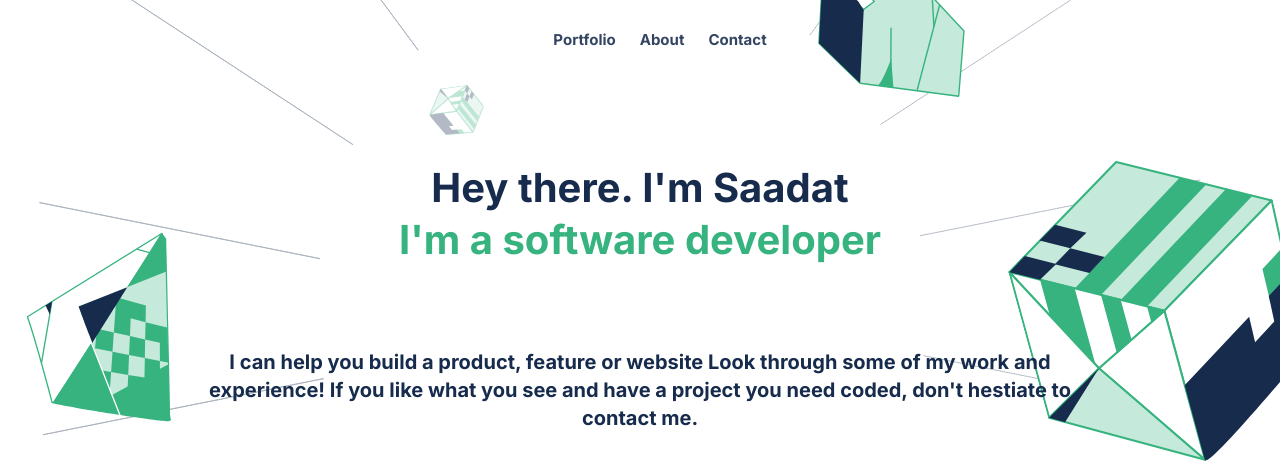
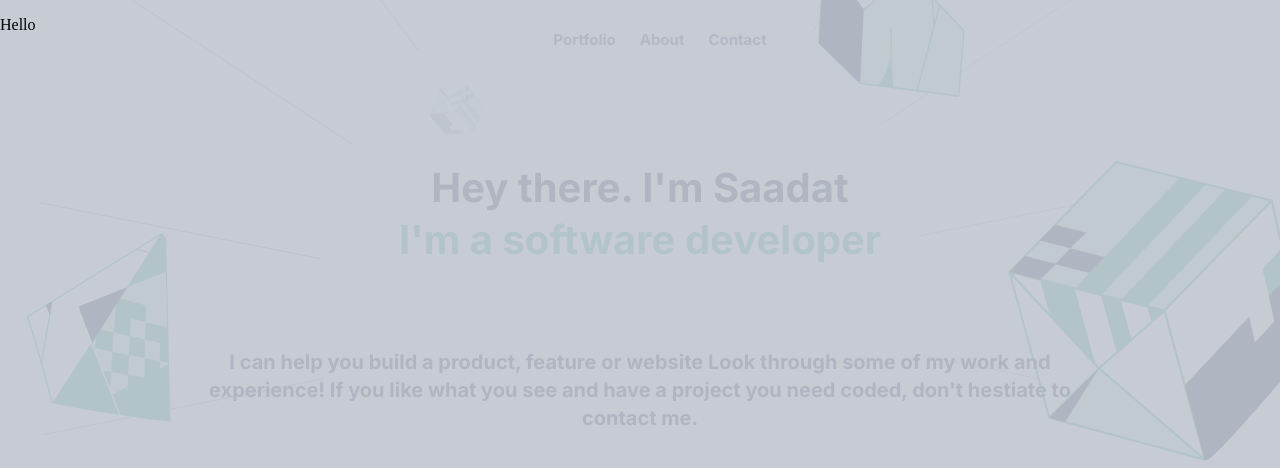
Before and after one commit to saadat-ali-awan/Portfolio, a website: page index.html in a window 1280 px wide. Shown: the top 468 px of the page. Drawn offline with Linux system fonts and the light colour scheme.

Commit message:
Add Popup Html Structure

```diff
--- a/index.html
+++ b/index.html
@@ -164,7 +164,12 @@
           </div>
         </div>
       </div>
-
+      <div>
+        <div class="backdrop"></div>
+        <div class="popUpScreen">
+          <p>Hello</p>
+        </div>
+      </div>
     </section>
     <section class="About" id="about">
       <div class="about-headline">
--- a/main.css
+++ b/main.css
@@ -391,6 +391,18 @@ footer {
   color: #42526e;
 }
 
+.popUpScreen {
+  display: flex;
+  flex-direction: column;
+  height: 100vh;
+  width: 100vw;
+  background: #c1c7d0e5;
+  z-index: 10000;
+  position: fixed;
+  top: 0;
+  left: 0;
+}
+
 @media screen and (max-width: 991px) {
   .toggle-mobile-menu {
     display: flex;
```
